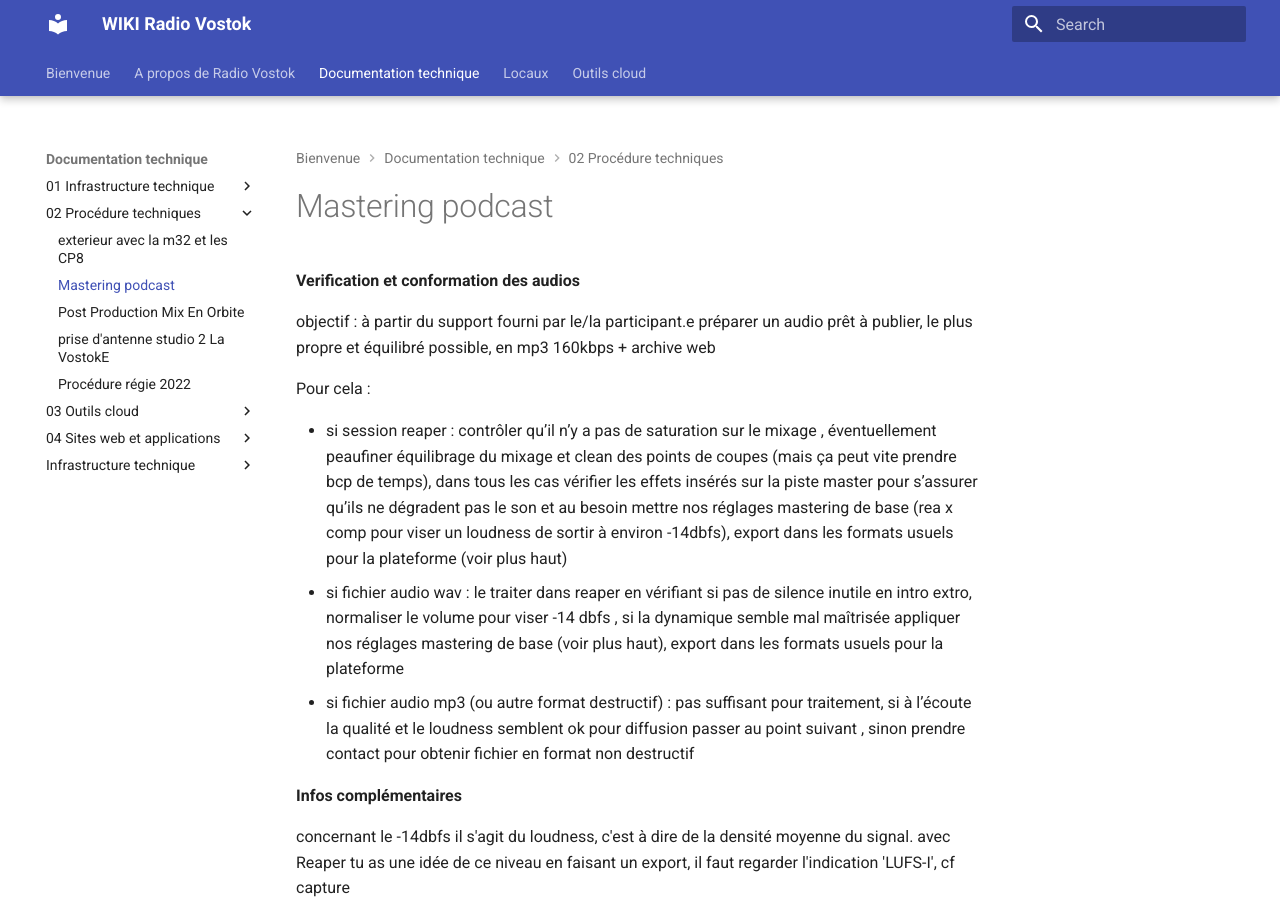
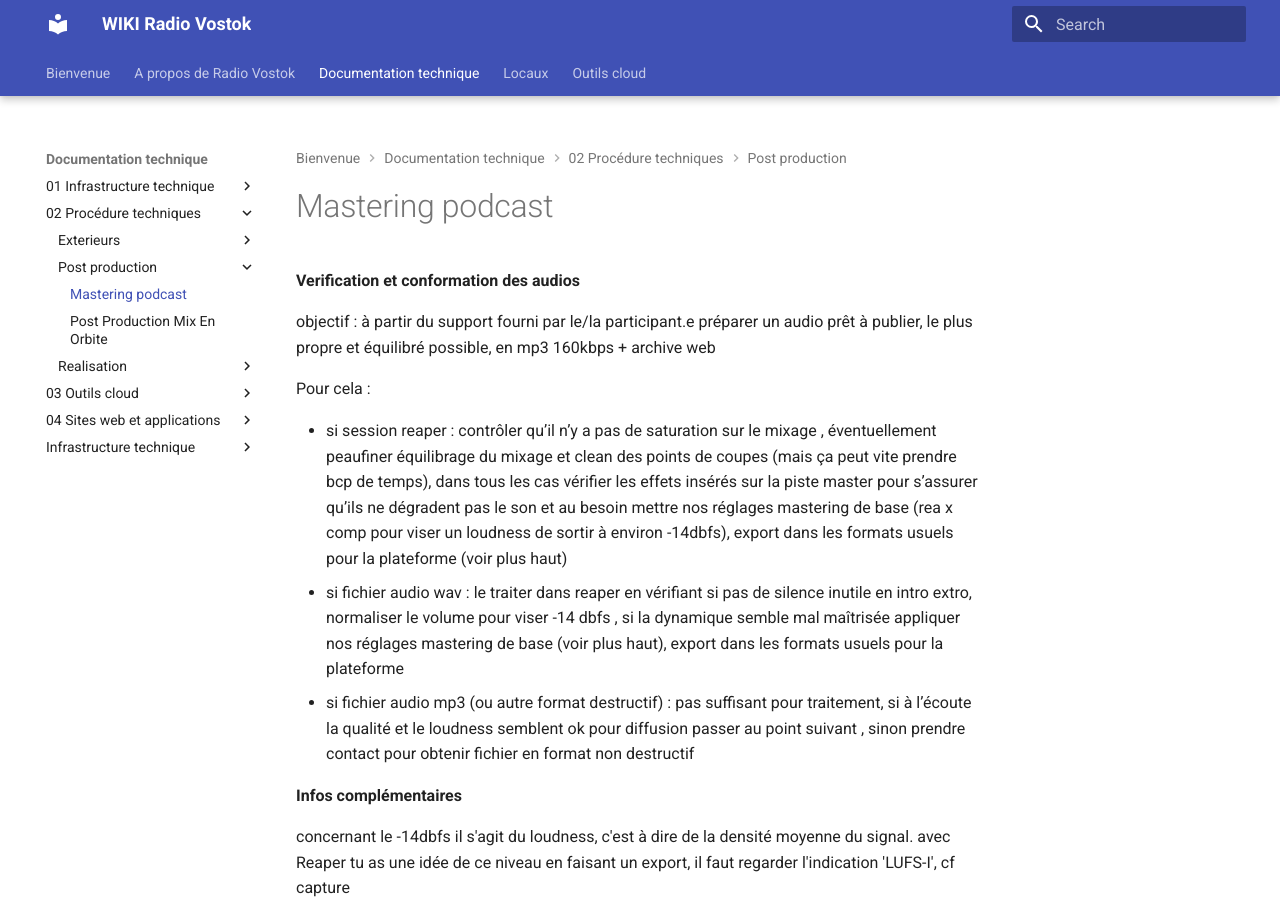
Before and after one commit to Le-Parloir/Vostok-Documentation, an MkDocs documentation site: the page built from docs/Documentation technique/02 - Procédure techniques/post production/mastering podcast.md, in a window 1280 px wide and 900 px high. Built offline with MkDocs 1.6.1 and Material for MkDocs 9.7.7, drawn with Linux system fonts in a browser that asks for light colours.

Commit message:
update divers - 2025

```diff
--- a/docs/Documentation technique/02 - Procédure techniques/mastering podcast.md
+++ b/docs/Documentation technique/02 - Procédure techniques/post production/mastering podcast.md
@@ -13,7 +13,7 @@ Pour cela :
 **Infos complémentaires**
 
 concernant le -14dbfs il s'agit du loudness, c'est à dire de la densité moyenne du signal. avec Reaper tu as une idée de ce niveau en faisant un export, il faut regarder l'indication 'LUFS-I', cf capture
-![a584c406e41baa7a996a74f0730074a7.png](assets/a584c406e41baa7a996a74f0730074a7.png)
+![a584c406e41baa7a996a74f0730074a7.png](../assets/a584c406e41baa7a996a74f0730074a7.png)
 ici par exemple le LUF-I est à -15.8 donc on aurait plutôt tendance à augmenter le niveau général, mais attention il faut faire l'ajustement avec le limiteur car si on le fait au niveau de la piste master ça va saturer (on voit d'ailleurs clairement qu'il le niveau atteint déjà le niveau maximum en sortie du bus master). Il faut donc ici baisser le threshold tu limiteur pour augmenter la densité du signal. Si on avait été au dessus de -14dbfs il aurait fallu augmenter le threshold sur le limiteur , voir baisser le niveau de sortie de la piste master si le threshold est déjà 0. Dans tous les cas il faut faire attention à ce que le limiteur soit toujours le dernier traitement audio appliqué à la piste master, et ne jamais monter le niveau de la piste master au dessus de 0db
 
 En compléments :
```
Also changed, not shown: docs/Documentation technique/02 - Procédure techniques/exterieurs/configuration proppfrexx laptop exterieur.md (added, +7 -0 lines), docs/Documentation technique/02 - Procédure techniques/realisation/prodédure régie 2024.md (added, +3 -0 lines), docs/Documentation technique/04 - Sites web et applications/Application PlayPodcast.md (added, +1 -0 lines), docs/Documentation technique/04 - Sites web et applications/VSM.md (added, +1 -0 lines), docs/Documentation technique/04 - Sites web et applications/playlist.radiovostok.ch et playlist.lavostoke.ch.md (added, +1 -0 lines), docs/Locaux/post automaique.md (added, +3 -0 lines), docs/Locaux/securite.md (+2 -1 lines), docs/Documentation technique/02 - Procédure techniques/exterieurs/exterieur avec la m32 et les CP8.md (renamed from docs/Documentation technique/02 - Procédure techniques/exterieur avec la m32 et les CP8.md), docs/Documentation technique/02 - Procédure techniques/post production/mix-en-orbite-post-prod.md (renamed from docs/Documentation technique/02 - Procédure techniques/mix-en-orbite-post-prod.md), docs/Documentation technique/02 - Procédure techniques/realisation/prise d'antenne studio 2 - La VostokE.md (renamed from docs/Documentation technique/02 - Procédure techniques/prise d'antenne studio 2 - La VostokE.md), docs/Documentation technique/02 - Procédure techniques/realisation/procédure régie 2022.md (renamed from docs/Documentation technique/02 - Procédure techniques/procédure régie 2022.md), docs/Documentation technique/03 - Outils cloud/le VSM.md (deleted).
